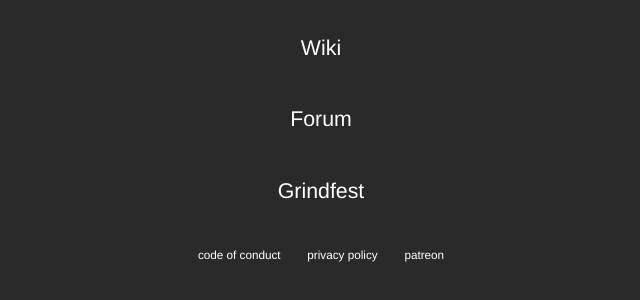
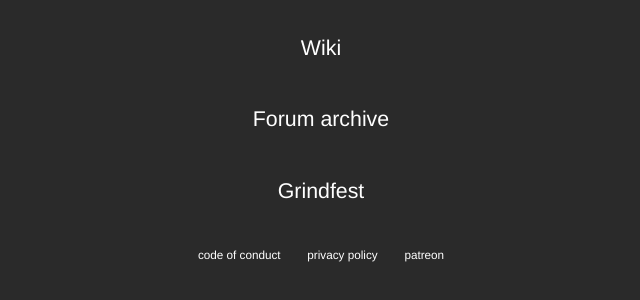
Before and after one commit to biohack-me/biohack-me.github.io, a Jekyll site: the page built from index.md, in a window 1280 px wide. Shown: the part 286-586 px from the top of the page, without its empty margins (319-959 px from the left). Built offline with Jekyll 4.4.1, drawn with Linux system fonts in a browser that asks for light colours.

Commit message:
update label for forum, now that archive is live

```diff
--- a/index.md
+++ b/index.md
@@ -9,6 +9,6 @@ Virtual home of [grinders](https://en.wikipedia.org/wiki/Grinder_(biohacking)) e
 
 * [Wiki](https://wiki.biohack.me)
 
-* [Forum](https://forum.biohack.me)
+* [Forum archive](https://forum.biohack.me)
 
 * [Grindfest](https://grindfest.org)
```
